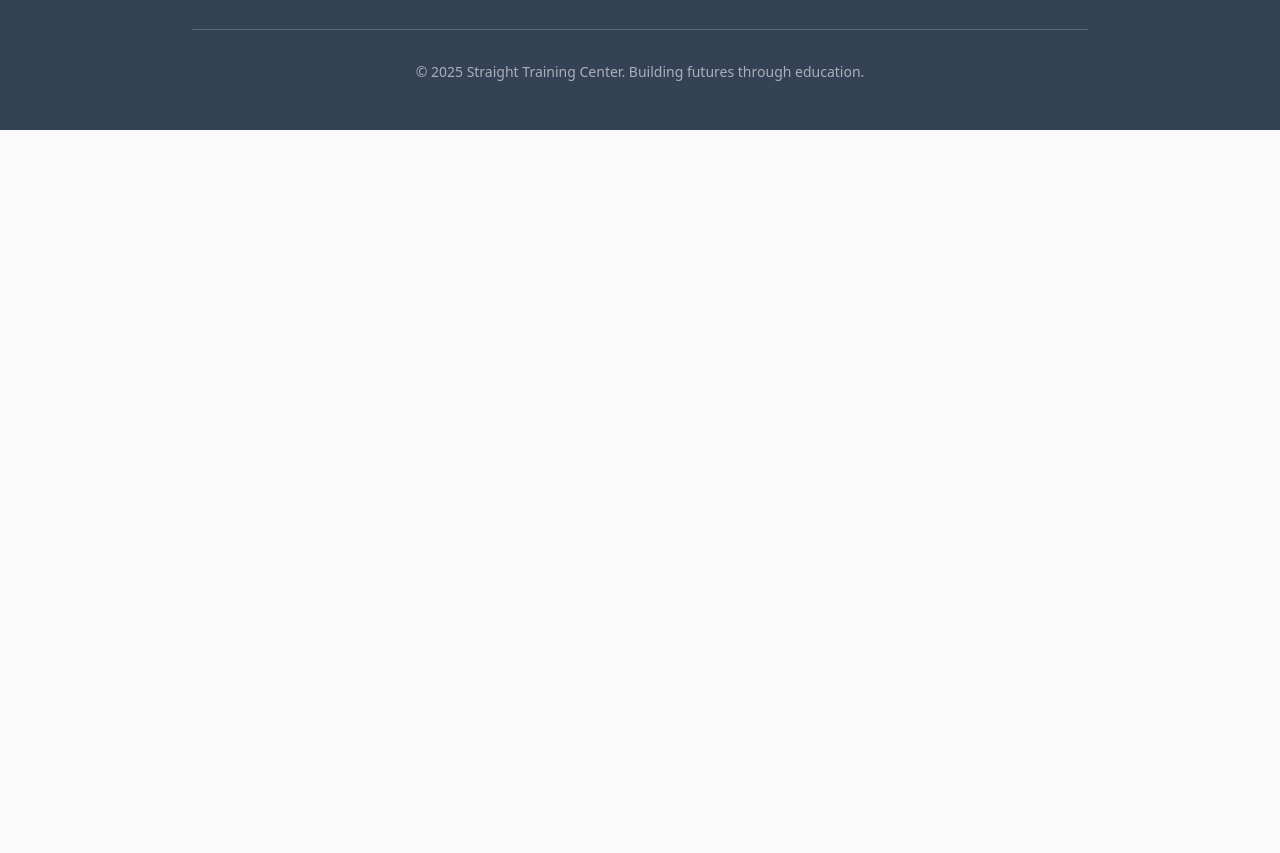
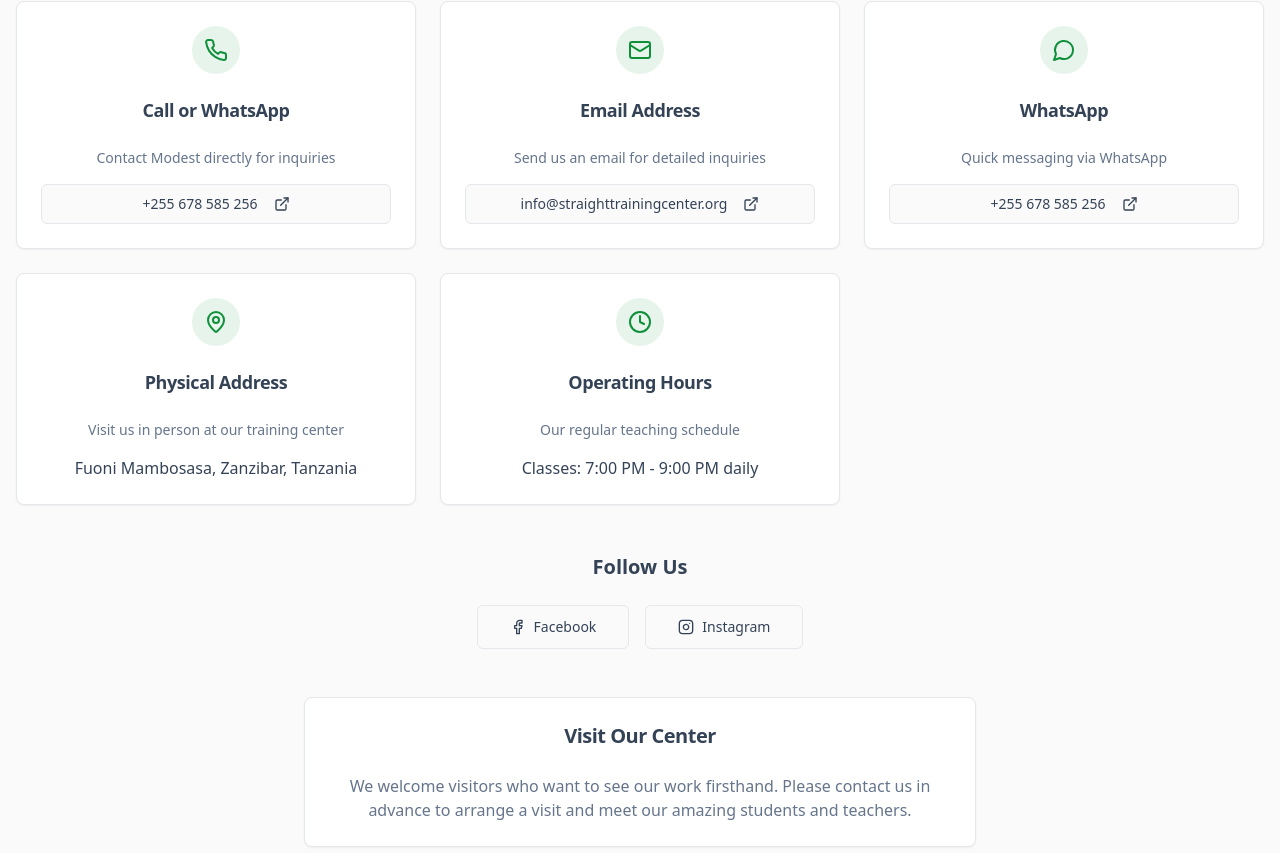
Before and after one commit to vpavlin/straight-future-fund, a React (Vite) app: page / in a window 1280 px wide. Shown: the part 7247-8100 px from the top of the page. Before the commit the page ends 7377 px from the top, so only its background shows below. Built offline with nearby package versions, Linux system fonts and the light colour scheme; no server answers.

Commit message:
Add contact section
Added a "contact" section to `src/data.json` with fields for phone, email, socials, and physical address. Also added a "Contact Us" section to the bottom of the website.
-edited src/data.json
-edited src/App.tsx

```diff
--- /dev/null
+++ b/src/components/Contact.tsx
@@ -0,0 +1,118 @@
+import { Card, CardContent, CardDescription, CardHeader, CardTitle } from "@/components/ui/card";
+import { Button } from "@/components/ui/button";
+import { Phone, Mail, MessageCircle, MapPin, Clock, ExternalLink, Facebook, Instagram } from "lucide-react";
+import data from "@/data.json";
+
+const iconMap = {
+  Phone,
+  Mail,
+  MessageCircle,
+  MapPin,
+  Clock,
+  Facebook,
+  Instagram
+};
+
+export const Contact = () => {
+  const { contact } = data;
+
+  const handleContactClick = (method: any) => {
+    switch (method.type) {
+      case "Phone":
+        window.open(`tel:${method.value}`);
+        break;
+      case "Email":
+        window.open(`mailto:${method.value}`);
+        break;
+      case "WhatsApp":
+        window.open(`https://wa.me/${method.value.replace(/\s+/g, '').replace('+', '')}`);
+        break;
+      default:
+        break;
+    }
+  };
+
+  return (
+    <section className="py-16 bg-background">
+      <div className="container mx-auto px-4">
+        <div className="text-center mb-12">
+          <h2 className="text-3xl md:text-4xl font-bold text-foreground mb-4">
+            {contact.title}
+          </h2>
+          <p className="text-lg text-muted-foreground max-w-3xl mx-auto">
+            {contact.subtitle}
+          </p>
+        </div>
+
+        <div className="grid md:grid-cols-2 lg:grid-cols-3 gap-6 mb-12">
+          {contact.methods.map((method, index) => {
+            const IconComponent = iconMap[method.icon as keyof typeof iconMap];
+            const isClickable = ["Phone", "Email", "WhatsApp"].includes(method.type);
+
+            return (
+              <Card key={index} className="h-full hover:shadow-lg transition-shadow">
+                <CardHeader className="text-center">
+                  <div className="mx-auto mb-4 p-3 rounded-full bg-primary/10 w-fit">
+                    <IconComponent className="h-6 w-6 text-primary" />
+                  </div>
+                  <CardTitle className="text-lg">{method.label}</CardTitle>
+                </CardHeader>
+                <CardContent className="text-center">
+                  <p className="text-sm text-muted-foreground mb-4">
+                    {method.description}
+                  </p>
+                  {isClickable ? (
+                    <Button
+                      variant="outline"
+                      onClick={() => handleContactClick(method)}
+                      className="w-full"
+                    >
+                      {method.value}
+                      <ExternalLink className="ml-2 h-4 w-4" />
+                    </Button>
+                  ) : (
+                    <p className="font-medium text-foreground">{method.value}</p>
+                  )}
+                </CardContent>
+              </Card>
+            );
+          })}
+        </div>
+
+        {contact.socialMedia && contact.socialMedia.length > 0 && (
+          <div className="text-center mb-12">
+            <h3 className="text-xl font-semibold text-foreground mb-6">Follow Us</h3>
+            <div className="flex justify-center gap-4">
+              {contact.socialMedia.map((social, index) => {
+                const IconComponent = iconMap[social.icon as keyof typeof iconMap];
+                return (
+                  <Button
+                    key={index}
+                    variant="outline"
+                    size="lg"
+                    onClick={() => window.open(social.url, '_blank')}
+                    className="flex items-center gap-2"
+                  >
+                    <IconComponent className="h-5 w-5" />
+                    {social.platform}
+                  </Button>
+                );
+              })}
+            </div>
+          </div>
+        )}
+
+        <Card className="max-w-2xl mx-auto">
+          <CardHeader className="text-center">
+            <CardTitle className="text-xl">{contact.visitInfo.title}</CardTitle>
+          </CardHeader>
+          <CardContent>
+            <CardDescription className="text-center text-base">
+              {contact.visitInfo.description}
+            </CardDescription>
+          </CardContent>
+        </Card>
+      </div>
+    </section>
+  );
+};
--- a/src/data.json
+++ b/src/data.json
@@ -238,6 +238,63 @@
       }
     ]
   },
+  "contact": {
+    "title": "Contact Us",
+    "subtitle": "Get in touch with the Straight Training Center. We'd love to hear from you and answer any questions about our programs.",
+    "methods": [
+      {
+        "type": "Phone",
+        "value": "+255 678 585 256",
+        "label": "Call or WhatsApp",
+        "icon": "Phone",
+        "description": "Contact Modest directly for inquiries"
+      },
+      {
+        "type": "Email",
+        "value": "info@straighttrainingcenter.org",
+        "label": "Email Address",
+        "icon": "Mail",
+        "description": "Send us an email for detailed inquiries"
+      },
+      {
+        "type": "WhatsApp",
+        "value": "+255 678 585 256",
+        "label": "WhatsApp",
+        "icon": "MessageCircle",
+        "description": "Quick messaging via WhatsApp"
+      },
+      {
+        "type": "Location",
+        "value": "Fuoni Mambosasa, Zanzibar, Tanzania",
+        "label": "Physical Address",
+        "icon": "MapPin",
+        "description": "Visit us in person at our training center"
+      },
+      {
+        "type": "Hours",
+        "value": "Classes: 7:00 PM - 9:00 PM daily",
+        "label": "Operating Hours",
+        "icon": "Clock",
+        "description": "Our regular teaching schedule"
+      }
+    ],
+    "socialMedia": [
+      {
+        "platform": "Facebook",
+        "url": "https://facebook.com/straighttrainingcenter",
+        "icon": "Facebook"
+      },
+      {
+        "platform": "Instagram",
+        "url": "https://instagram.com/straighttrainingcenter",
+        "icon": "Instagram"
+      }
+    ],
+    "visitInfo": {
+      "title": "Visit Our Center",
+      "description": "We welcome visitors who want to see our work firsthand. Please contact us in advance to arrange a visit and meet our amazing students and teachers."
+    }
+  },
   "walletAddresses": {
     "ethereum": "0x601c5e1dcb301fe2fd0df34bc96c7237c91d73d8",
     "bitcoin": "bc1qduj9sks7d7vct2y8tk4d6ve5frvx33vvftdscw"
--- a/src/pages/Index.tsx
+++ b/src/pages/Index.tsx
@@ -5,6 +5,7 @@ import { DonationMethods } from "@/components/DonationMethods";
 import { FAQ } from "@/components/FAQ";
 import { PhotoGallery } from "@/components/PhotoGallery";
 import { SupportedBy } from "@/components/SupportedBy";
+import { Contact } from "@/components/Contact";
 import { Footer } from "@/components/Footer";
 
 const Index = () => {
@@ -17,6 +18,7 @@ const Index = () => {
       <FAQ />
       <PhotoGallery />
       <SupportedBy />
+      <Contact />
       <Footer />
     </div>
   );
```
